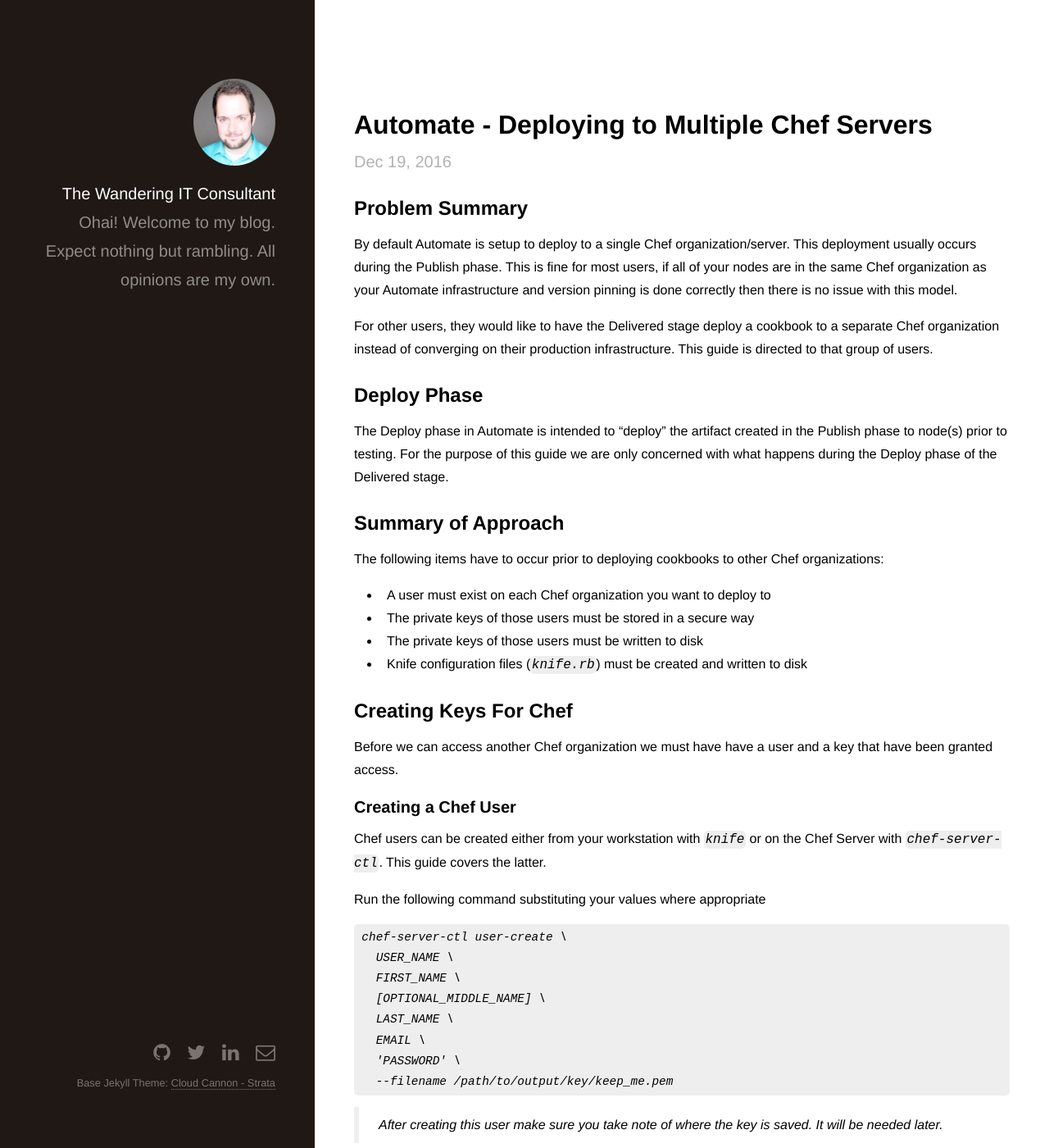
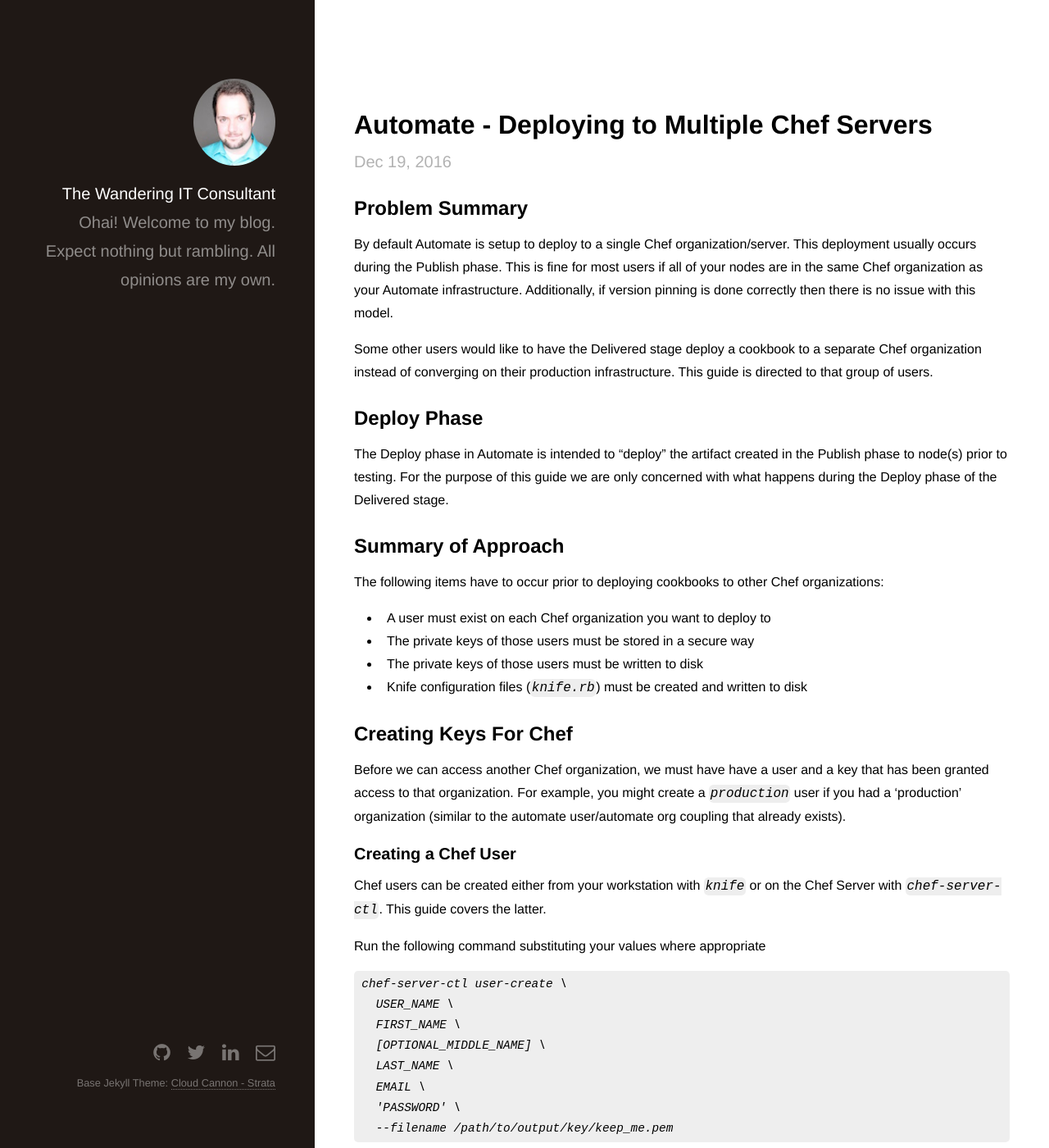
Before and after one commit to biox/jerryaldrichiii.github.io, a Jekyll site: the page built from _posts/2016-12-19-automate-deploying-to-multiple-chef-servers.md, in a window 1280 px wide and 1400 px high. Shown: the whole window at 82% size. Built offline with Jekyll 4.4.1, drawn with Linux system fonts in a browser that asks for light colours; nearby versions of some CDN libraries; library files that are not in the unit come from our copies; some of the changed text lies outside the part shown.

Commit message:
Modify `Deploying to Multiple Chef Servers` post
Several quality of life improvements and grammar corrections (according to my own sense of grammar).

Merry Chistmas!

````diff
--- a/_posts/2016-12-19-automate-deploying-to-multiple-chef-servers.md
+++ b/_posts/2016-12-19-automate-deploying-to-multiple-chef-servers.md
@@ -3,13 +3,13 @@
 title: Automate - Deploying to Multiple Chef Servers
 category: chef
 tags: [chef, workflow, git, chef automate, automate, deploy]
-summary: Have more than more Chef server/organization? Want to deploy to those? Read this.
+summary: Have more than one Chef server/organization? Want to deploy to those? Read this.
 ---
 
 ## Problem Summary
-By default Automate is setup to deploy to a single Chef organization/server. This deployment usually occurs during the Publish phase. This is fine for most users, if all of your nodes are in the same Chef organization as your Automate infrastructure and version pinning is done correctly then there is no issue with this model.
+By default Automate is setup to deploy to a single Chef organization/server. This deployment usually occurs during the Publish phase. This is fine for most users if all of your nodes are in the same Chef organization as your Automate infrastructure. Additionally, if version pinning is done correctly then there is no issue with this model.
 
-For other users, they would like to have the Delivered stage deploy a cookbook to a separate Chef organization instead of converging on their production infrastructure. This guide is directed to that group of users.
+Some other users would like to have the Delivered stage deploy a cookbook to a separate Chef organization instead of converging on their production infrastructure. This guide is directed to that group of users.
 
 ## Deploy Phase
 The Deploy phase in Automate is intended to "deploy" the artifact created in the Publish phase to node(s) prior to testing. For the purpose of this guide we are only concerned with what happens during the Deploy phase of the Delivered stage.
@@ -23,7 +23,7 @@
   - Knife configuration files (`knife.rb`) must be created and written to disk
 
 ## Creating Keys For Chef
-Before we can access another Chef organization we must have have a user and a key that have been granted access.
+Before we can access another Chef organization, we must have have a user and a key that has been granted access to that organization. For example, you might create a `production` user if you had a 'production' organization (similar to the automate user/automate org coupling that already exists).
 
 ### Creating a Chef User
 Chef users can be created either from your workstation with `knife` or on the Chef Server with `chef-server-ctl`. This guide covers the latter.
@@ -53,7 +53,8 @@
 ### Safely Storing Your Key(s)
 Secrets are hard. There are many solutions on how to store your private keys. One method is covered in my blog post about [using Chef Vault in Workflow](http://blog.jerryaldrichiii.com/chef/2016/12/12/automate-using-chef-vaults-in-workflow.html).
 
-If you wish to use the code snippet at the bottom of this guide you must add the following to your project vault (or your organization vault/your enterprise vault if the info is to be shared over multiple projects):
+Necessary secrets:
+*can be an Enterprise/Org/Project secret according to your need, see above blog post for reference*
 
 ```none
 ...
@@ -74,8 +75,8 @@
 ...
 ```
 
-### Doing the Deploy
-Place the following code below `include_recipe 'delivery-truck::deploy'` in your `.delivery/build_cookbook/recipes/deploy.rb`
+### The Deploy Phase
+Place the following code below `include_recipe 'delivery-truck::deploy'` in `.delivery/build_cookbook/recipes/deploy.rb` within the pipeline you're working with.
 
 ```ruby
 case workflow_stage
@@ -150,5 +151,7 @@
 end
 ```
 
+After adding to above code to your deploy phase, give it a test run! After a successful delivery you should see your new cookbook(s) arrive in your second Chef organization.
+
 ## Extra Resources
   - [Using Chef Vaults in Workflow](http://blog.jerryaldrichiii.com/chef/2016/12/12/automate-using-chef-vaults-in-workflow.html)
````
